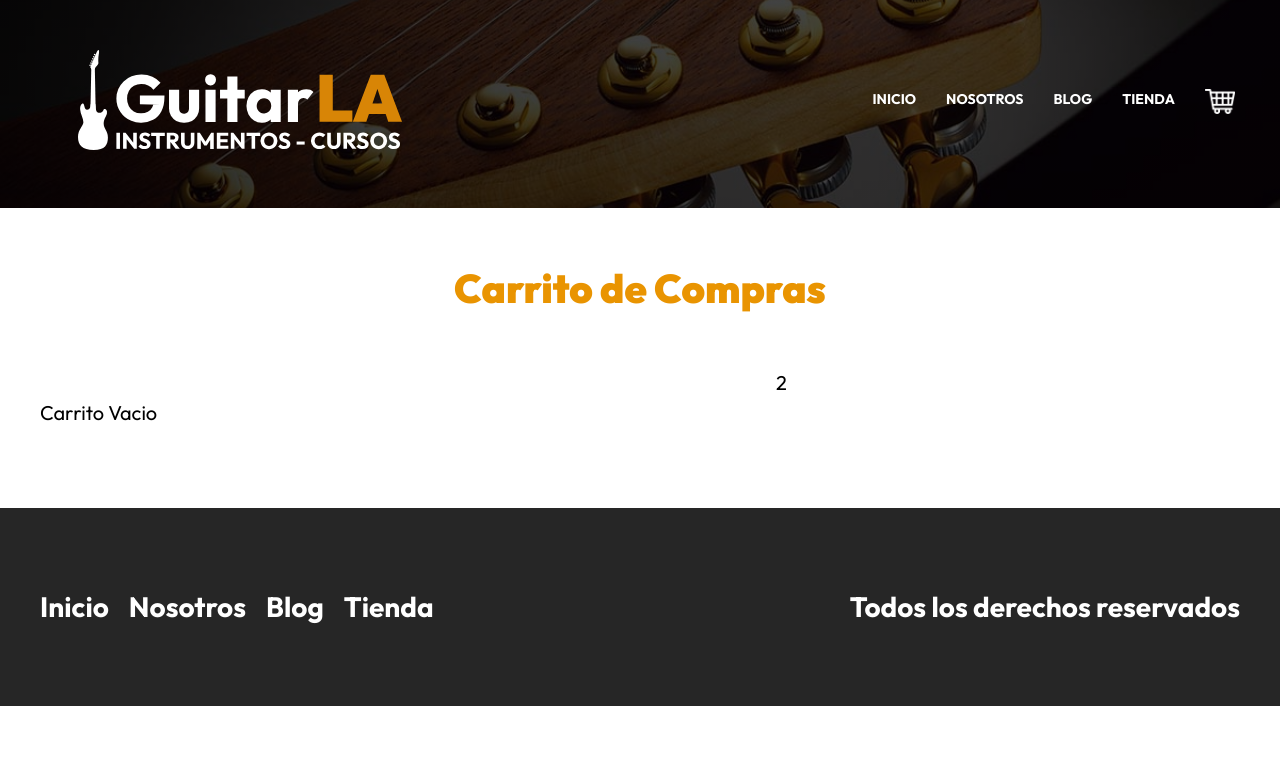
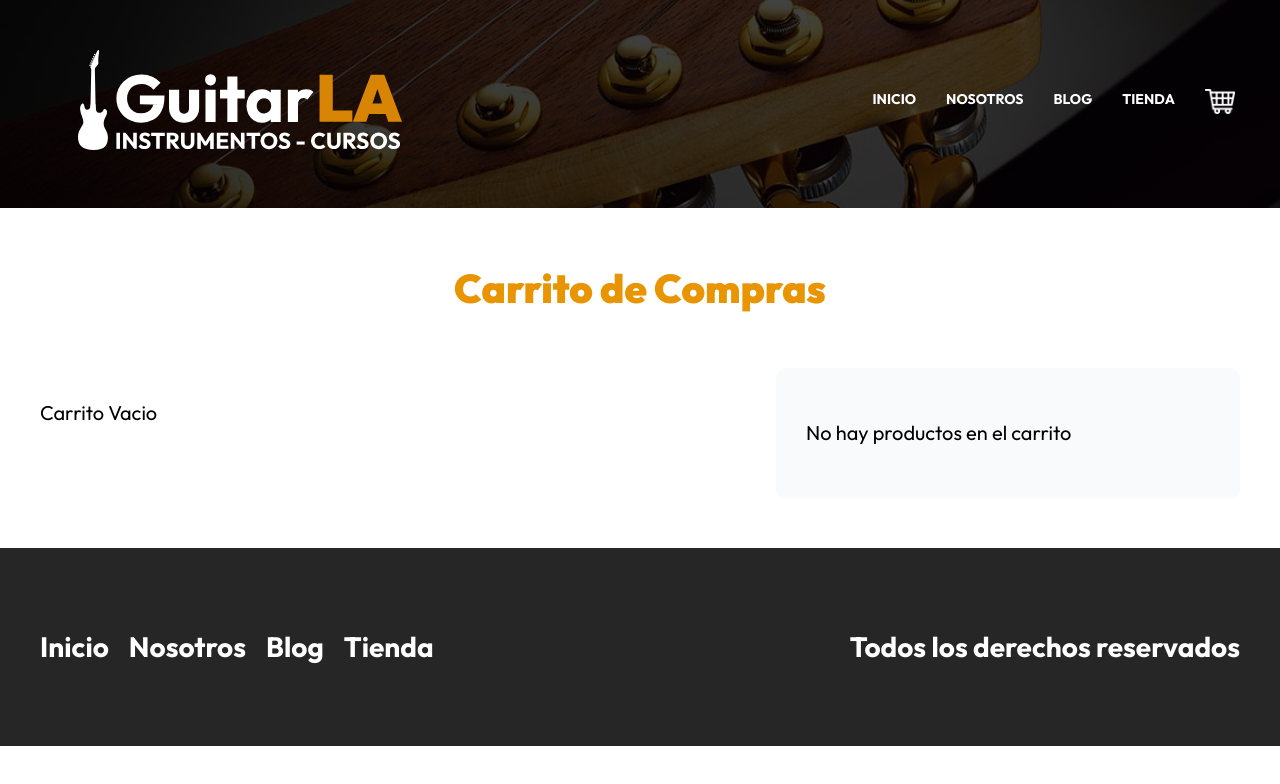
Before and after one commit to danieldamian09/guitar-next-js, a Next.js app: page /carrito in a window 1280 px wide. Shown: the top 784 px of the page. Built offline with nearby package versions, Linux system fonts and the light colour scheme.

Commit message:
calculate the total to be paid

```diff
--- a/pages/carrito.js
+++ b/pages/carrito.js
@@ -1,8 +1,24 @@
+import {useState, useEffect} from "react";
 import Layout from "../components/Layout";
 import Image from "next/image";
 import styles from "../styles/Carrito.module.css";
 
 const Carrito = ({carrito, actualizarCantidad, eliminarProducto}) => {
+	const [total, setTotal] = useState(0);
+
+	const calculoTotal = () => {
+		const totalCompra = carrito.reduce(
+			(total, producto) => total + producto.cantidad * producto.precio,
+			0
+		);
+
+		setTotal(totalCompra);
+	};
+
+	useEffect(() => {
+		calculoTotal();
+	}, [carrito]);
+
 	return (
 		<Layout pagina="Carrito de Compras">
 			<h1 className="heading">Carrito de Compras</h1>
@@ -52,11 +68,26 @@ const Carrito = ({carrito, actualizarCantidad, eliminarProducto}) => {
 											<span>{producto.precio * producto.cantidad}</span>
 										</p>
 									</div>
-									<button type="button" className={styles.eliminar} onClick={() => eliminarProducto(producto.id)}>X</button>
+									<button
+										type="button"
+										className={styles.eliminar}
+										onClick={() => eliminarProducto(producto.id)}
+									>
+										X
+									</button>
 								</div>
 						  ))}
 				</div>
-				<div>2</div>
+				<div className={styles.resumen}>
+					{total > 0 ? (
+						<>
+							<h3>Resumen del Pedido</h3>
+							<p>Total a pagar: ${total}</p>
+						</>
+					) : (
+						<p>No hay productos en el carrito</p>
+					)}
+				</div>
 			</main>
 		</Layout>
 	);
--- a/styles/Carrito.module.css
+++ b/styles/Carrito.module.css
@@ -1,6 +1,7 @@
 .contenido{
   display: grid;
   gap: 4rem;
+  align-items: flex-start;
 }
 
 @media (min-width: 768px) {
@@ -87,3 +88,13 @@
 .eliminar:hover{
   cursor: pointer;
 }
+
+.resumen{
+  background-color: #F9FAfB;
+  padding: 3rem;
+  border-radius: 1rem;
+  -webkit-border-radius: 1rem;
+  -moz-border-radius: 1rem;
+  -ms-border-radius: 1rem;
+  -o-border-radius: 1rem;
+}
```
